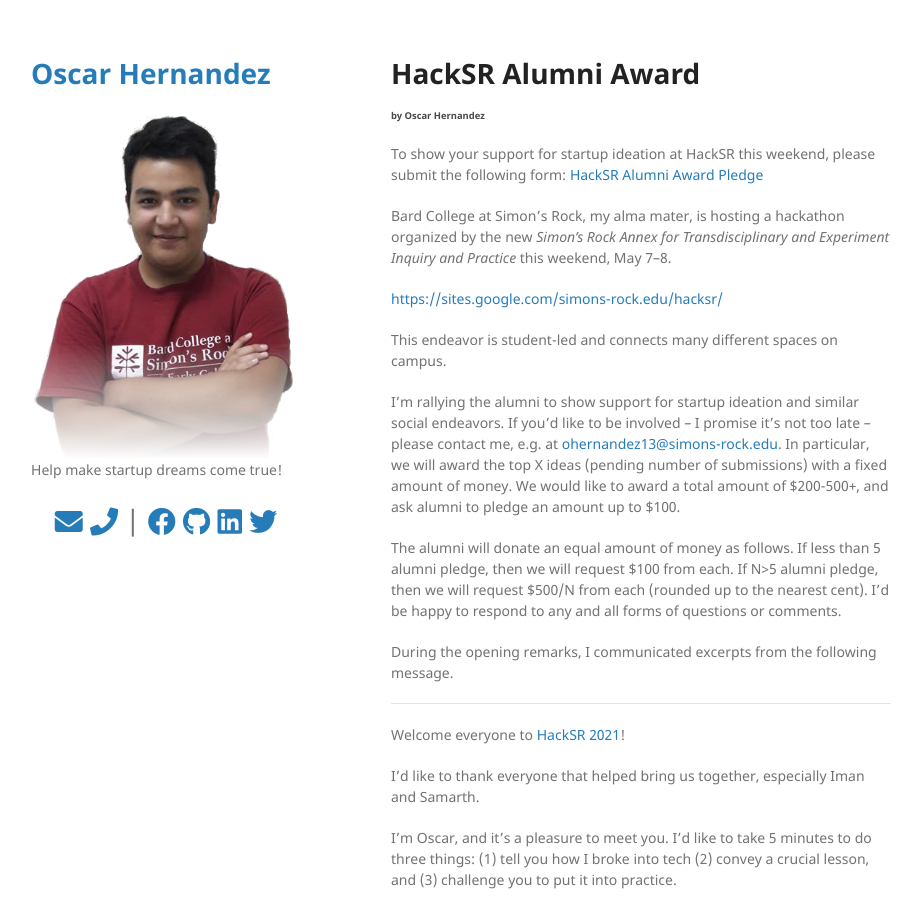
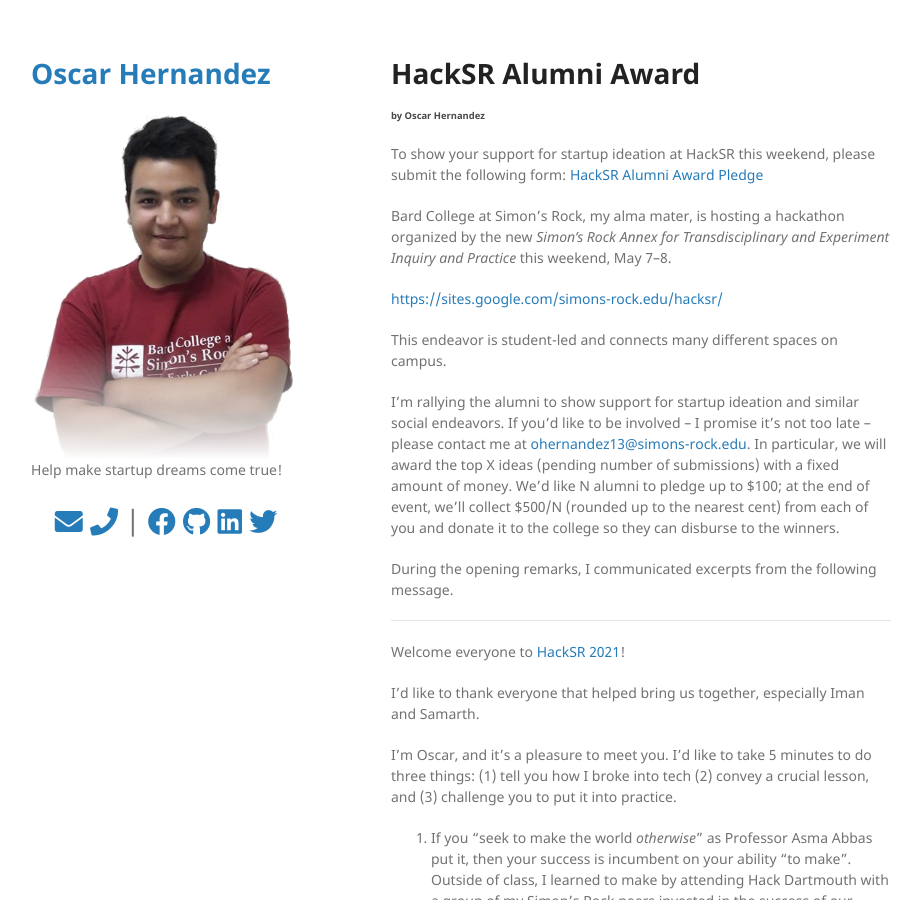
Before and after one commit to mathemonads/mathemonads.github.io, a Jekyll site: the page built from blog/hacksr.md, in a window 1280 px wide and 900 px high. Shown: the whole window, without its empty margins (179-1100 px from the left). Built offline with Jekyll 4.4.1, drawn with Linux system fonts in a browser that asks for light colours; nearby versions of some CDN libraries; some of the changed text lies outside the part shown.

Commit message:
Update hacksr.md

```diff
--- a/blog/hacksr.md
+++ b/blog/hacksr.md
@@ -13,9 +13,7 @@ Bard College at Simon's Rock, my alma mater, is hosting a hackathon organized by
 
 This endeavor is student-led and connects many different spaces on campus.
 
-I'm rallying the alumni to show support for startup ideation and similar social endeavors. If you'd like to be involved -- I promise it's not too late -- please contact me, e.g. at [ohernandez13@simons-rock.edu](mailto:ohernandez13@simons-rock.edu). In particular, we will award the top X ideas (pending number of submissions) with a fixed amount of money. We would like to award a total amount of $200-500+, and ask alumni to pledge an amount up to $100.
-
-The alumni will donate an equal amount of money as follows. If less than 5 alumni pledge, then we will request $100 from each. If N>5 alumni pledge, then we will request $500/N from each (rounded up to the nearest cent). I'd be happy to respond to any and all forms of questions or comments.
+I'm rallying the alumni to show support for startup ideation and similar social endeavors. If you'd like to be involved -- I promise it's not too late -- please contact me at [ohernandez13@simons-rock.edu](mailto:ohernandez13@simons-rock.edu). In particular, we will award the top X ideas (pending number of submissions) with a fixed amount of money. We'd like N alumni to pledge up to $100; at the end of event, we'll collect $500/N (rounded up to the nearest cent) from each of you and donate it to the college so they can disburse to the winners.
 
 During the opening remarks, I communicated excerpts from the following message.
 
```
Also changed, not shown: other parts of blog/hacksr.md (+1 -3 lines).
